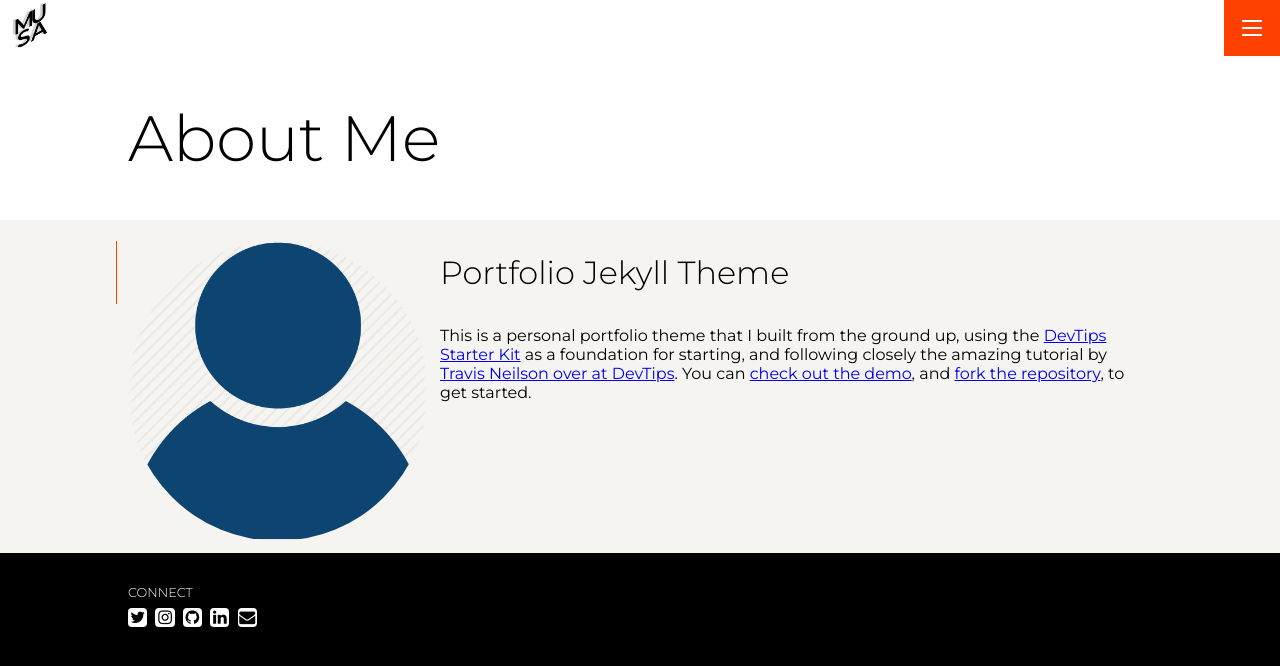
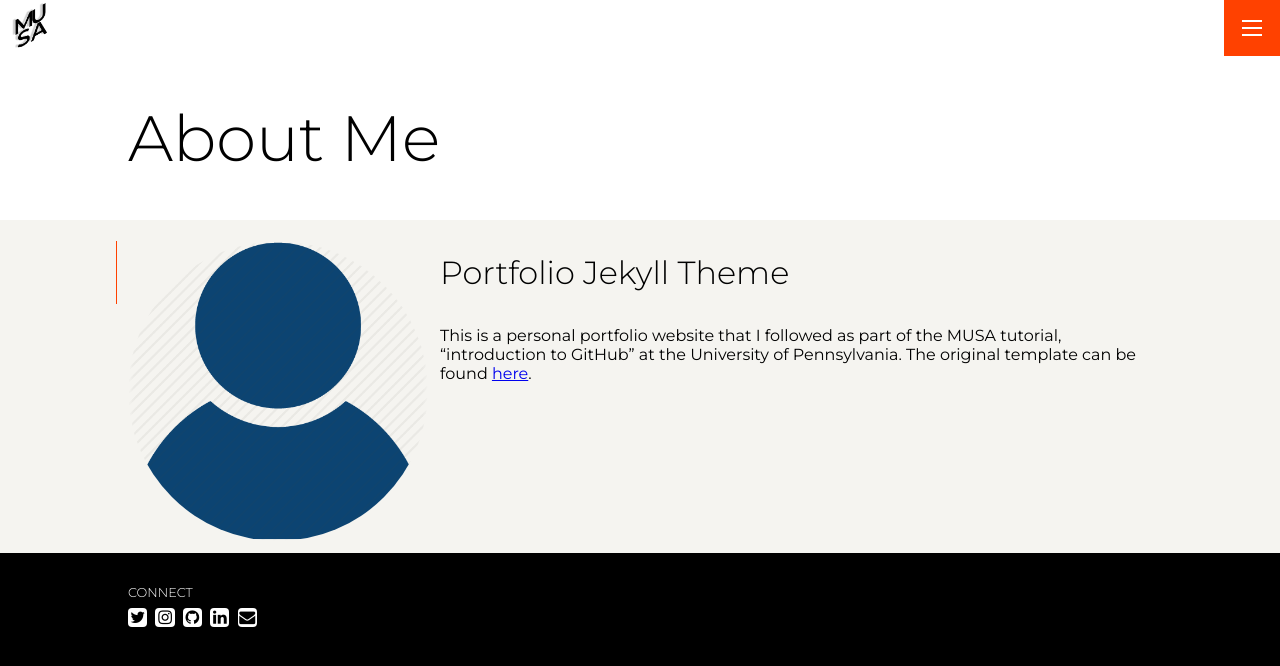
Before and after one commit to gilrezin/musa-portfolio, a Jekyll site: the page built from pages/about.md, in a window 1280 px wide. Shown: the top 666 px of the page. Built offline with Jekyll 4.4.1, drawn with Linux system fonts in a browser that asks for light colours.

Commit message:
About page edit

```diff
--- a/pages/about.md
+++ b/pages/about.md
@@ -7,4 +7,4 @@ permalink: /about
 
 # Portfolio Jekyll Theme
 
-This is a personal portfolio theme that I built from the ground up, using the [DevTips Starter Kit](http://devtipsstarterkit.com/) as a foundation for starting, and following closely the amazing tutorial by [Travis Neilson over at DevTips](https://www.youtube.com/watch?v=T6jKLsxbFg4&list=PL0CB3OvPhDA_STygmp3sDenx3UpdOMk7P). You can [check out the demo](lenpaul.github.io/portfolio-jekyll-theme/), and [fork the repository](https://github.com/LeNPaul/portfolio-jekyll-theme/fork), to get started.
+This is a personal portfolio website that I followed as part of the MUSA tutorial, "introduction to GitHub" at the University of Pennsylvania. The original template can be found [here](https://github.com/weitzman-musa/portfolio-template).
```
